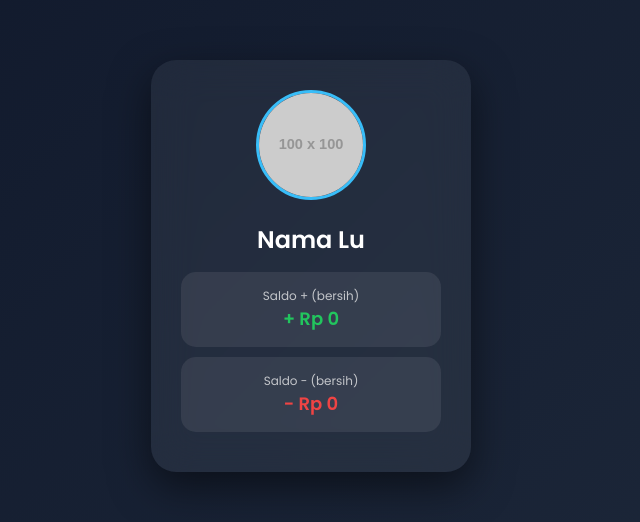
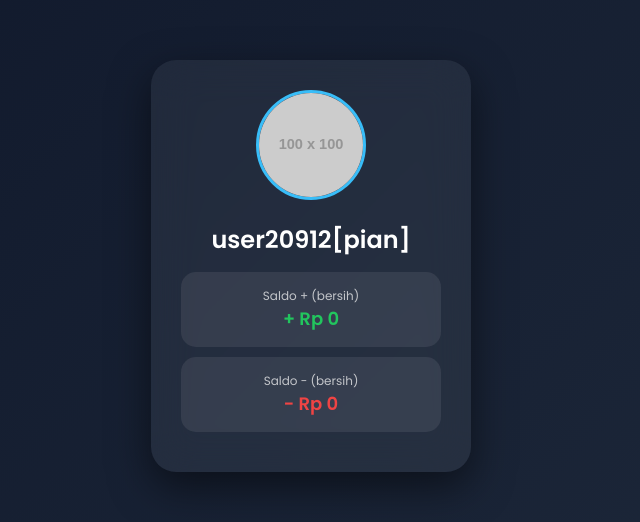
Before and after one commit to pianiki/pickj, a plain HTML site: page index.html in a window 1280 px wide. Shown: the part 134-656 px from the top of the page, without its empty margins (329-969 px from the left). Drawn offline with Linux system fonts and the light colour scheme; placeholder pictures from the web are drawn by us.

Commit message:
Update index.html

```diff
--- a/index.html
+++ b/index.html
@@ -52,7 +52,7 @@ h2 { margin-bottom: 15px; }
 </head>
 <body>  <div class="card" id="mainCard">
     <img src="https://via.placeholder.com/100" class="profile-img">
-    <h2>Nama Lu</h2><div class="saldo-box">
+    <h2>user20912[pian]</h2><div class="saldo-box">
   <div class="label">Saldo + (bersih)</div>
   <div class="value plus" id="plusText">+ Rp 0</div>
 </div>
```
